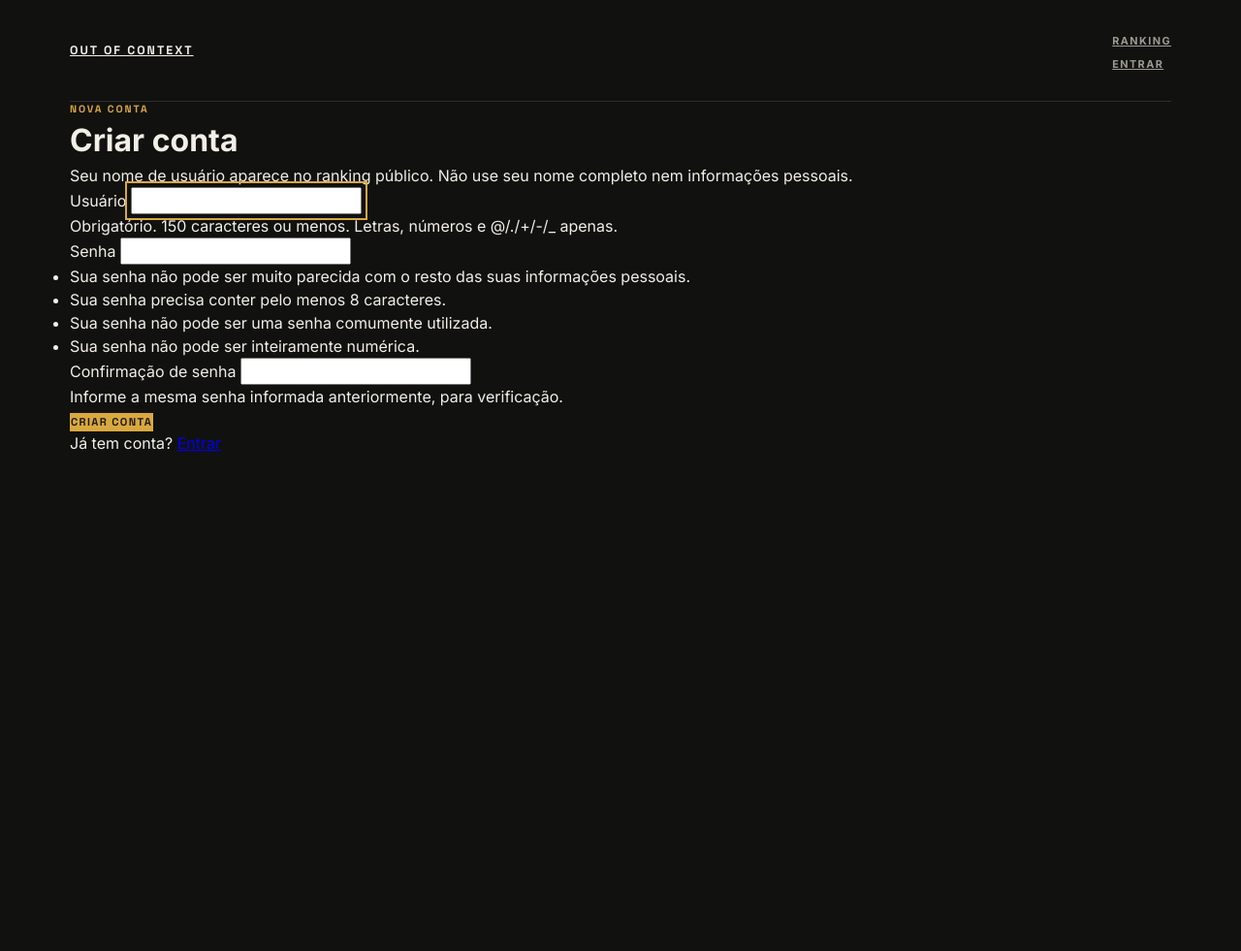
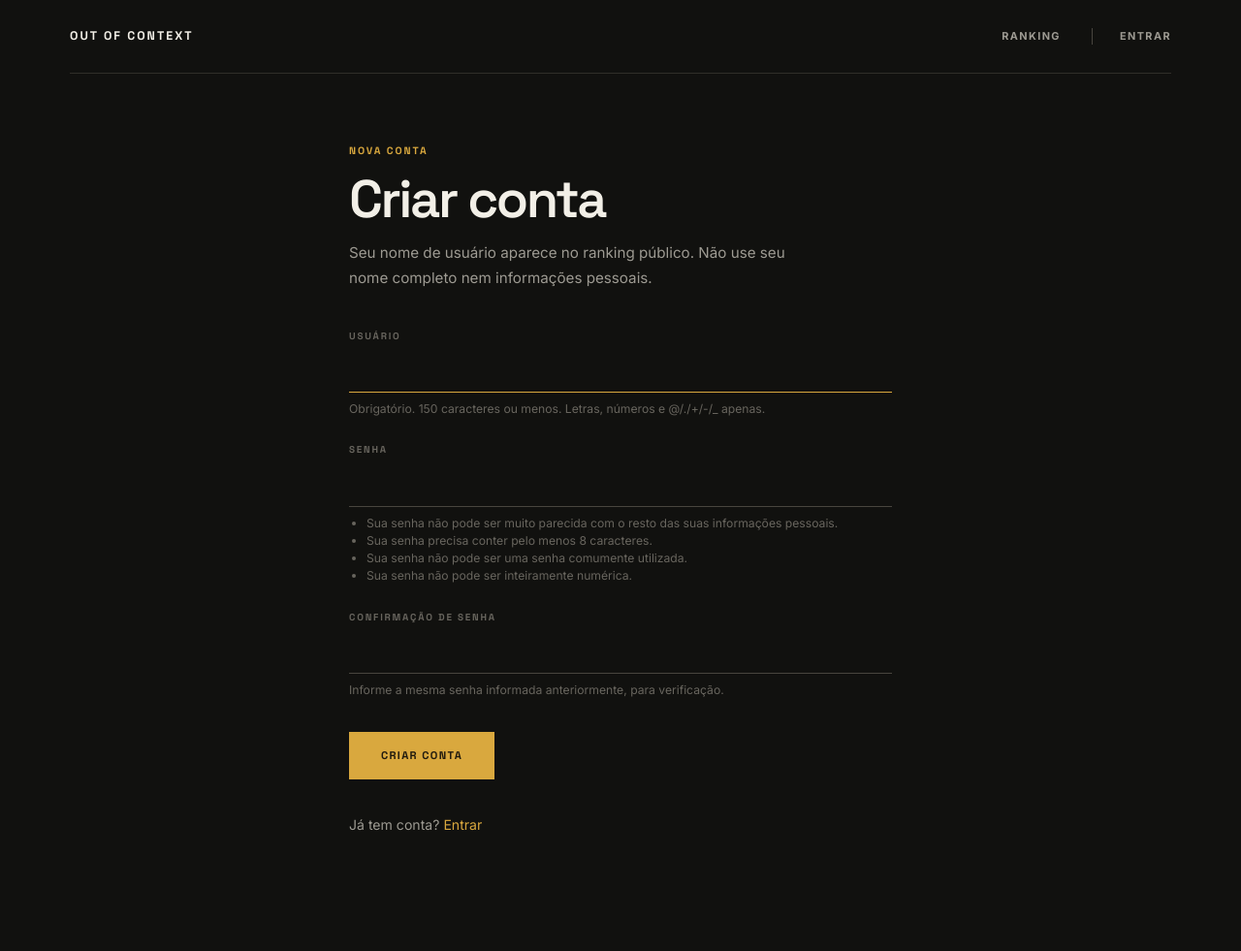
Before and after one commit to anavcamara/out-of-context-django, a Django app: page /contas/cadastro/ in a window 1280 px wide. Shown: the whole page at 97% size. Before the commit the page ends 465 px from the top, so only its background shows below. Run offline with Django 5.2, Linux system fonts and the light colour scheme.

Commit message:
Cabeçalho: navegação separada da conta

```diff
--- a/jogo/static/jogo/style.css
+++ b/jogo/static/jogo/style.css
@@ -1360,3 +1360,370 @@ input:focus-visible {
   font-size: 14px;
   opacity: 0.8;
 }
+
+
+
+/* =================================
+   PÁGINAS (conta, perfil, ranking)
+================================= */
+
+a.brand,
+a.header-action {
+  display: inline-block;
+  text-decoration: none;
+}
+
+.site-header nav {
+  display: flex;
+  align-items: center;
+  gap: 28px;
+}
+
+.site-header nav form {
+  display: flex;
+}
+
+.page {
+  width: min(100%, 560px);
+  margin: 0 auto;
+  padding: 72px 0 120px;
+}
+
+.page--wide {
+  width: min(100%, var(--content-width));
+}
+
+.page h1 {
+  margin-top: 14px;
+
+  font-family: var(--font-display);
+  font-size: clamp(2.2rem, 5vw, 3.4rem);
+  font-weight: 600;
+  line-height: 1;
+  letter-spacing: -0.045em;
+  overflow-wrap: anywhere;
+}
+
+.page-copy {
+  max-width: 460px;
+  margin-top: 16px;
+  color: var(--text-muted);
+  font-size: 0.95rem;
+  line-height: 1.7;
+}
+
+.page section {
+  margin-top: 56px;
+}
+
+.page h2 {
+  color: var(--text-dim);
+
+  font-family: var(--font-display);
+  font-size: 0.62rem;
+  font-weight: 700;
+  letter-spacing: 0.18em;
+}
+
+.page a {
+  color: var(--accent);
+  text-decoration: none;
+}
+
+.page a:hover {
+  color: var(--accent-hover);
+  text-decoration: underline;
+}
+
+.muted {
+  color: var(--text-muted);
+  font-size: 0.78rem;
+}
+
+.empty {
+  margin-top: 18px;
+  color: var(--text-muted);
+  font-size: 0.9rem;
+}
+
+.page-alt {
+  margin-top: 36px;
+  color: var(--text-muted);
+  font-size: 0.88rem;
+}
+
+
+/* ---------- formulários de conta ---------- */
+
+.auth-form {
+  display: grid;
+  gap: 26px;
+  margin-top: 40px;
+}
+
+.field label {
+  display: block;
+
+  color: var(--text-dim);
+
+  font-family: var(--font-display);
+  font-size: 0.62rem;
+  font-weight: 700;
+  letter-spacing: 0.18em;
+  text-transform: uppercase;
+}
+
+.field input {
+  width: 100%;
+  padding: 12px 4px 14px;
+
+  border: 0;
+  border-bottom: 1px solid var(--border-strong);
+  border-radius: 0;
+  outline: none;
+
+  background: transparent;
+  color: var(--text);
+  caret-color: var(--accent);
+
+  font-size: 0.98rem;
+  transition: border-color 180ms ease;
+}
+
+.field input:focus {
+  border-color: var(--accent);
+}
+
+.help {
+  margin-top: 8px;
+  color: var(--text-dim);
+  font-size: 0.76rem;
+  line-height: 1.5;
+}
+
+.help ul {
+  padding-left: 18px;
+}
+
+.field-error,
+.form-errors {
+  margin-top: 8px;
+  color: var(--error);
+  font-size: 0.8rem;
+}
+
+.form-errors ul {
+  list-style: none;
+}
+
+.auth-form .primary-button {
+  justify-self: start;
+  min-width: 150px;
+  margin-top: 8px;
+  padding: 15px 20px;
+}
+
+
+/* ---------- perfil ---------- */
+
+.stat-grid {
+  display: grid;
+  grid-template-columns: repeat(4, minmax(0, 1fr));
+
+  margin-top: 40px;
+
+  border-top: 1px solid var(--border);
+  border-bottom: 1px solid var(--border);
+}
+
+.stat {
+  padding: 22px 0;
+}
+
+.stat + .stat {
+  padding-left: 24px;
+  border-left: 1px solid var(--border);
+}
+
+.stat span {
+  display: block;
+  margin-bottom: 8px;
+
+  color: var(--text-dim);
+
+  font-family: var(--font-display);
+  font-size: 0.57rem;
+  font-weight: 700;
+  letter-spacing: 0.16em;
+}
+
+.stat strong {
+  display: block;
+
+  font-family: var(--font-display);
+  font-size: 2rem;
+  font-weight: 600;
+  letter-spacing: -0.03em;
+  line-height: 1.1;
+}
+
+.stat small {
+  display: block;
+  margin-top: 4px;
+  color: var(--text-muted);
+  font-size: 0.74rem;
+}
+
+.row-list {
+  margin-top: 18px;
+  border-top: 1px solid var(--border);
+  list-style: none;
+}
+
+.row-list li {
+  display: flex;
+  align-items: baseline;
+  justify-content: space-between;
+  gap: 16px;
+
+  padding: 14px 0;
+
+  border-bottom: 1px solid var(--border);
+  font-size: 0.9rem;
+}
+
+.row-list .ok {
+  color: var(--success);
+}
+
+.row-list .fail {
+  color: var(--error);
+}
+
+.row-list .ok .muted,
+.row-list .fail .muted {
+  color: var(--text-dim);
+}
+
+
+/* ---------- ranking ---------- */
+
+.rank-list {
+  margin-top: 18px;
+  border-top: 1px solid var(--border);
+  list-style: none;
+  counter-reset: posicao;
+}
+
+.rank-list li {
+  counter-increment: posicao;
+
+  display: grid;
+  grid-template-columns: 36px minmax(0, 1fr) auto;
+  align-items: baseline;
+  gap: 12px;
+
+  padding: 16px 0;
+
+  border-bottom: 1px solid var(--border);
+}
+
+.rank-list li::before {
+  content: counter(posicao, decimal-leading-zero);
+
+  color: var(--text-dim);
+
+  font-family: var(--font-display);
+  font-size: 0.7rem;
+  font-weight: 700;
+  letter-spacing: 0.12em;
+}
+
+.rank-list li:first-child::before {
+  color: var(--accent);
+}
+
+.rank-list strong {
+  font-weight: 600;
+  overflow-wrap: anywhere;
+}
+
+.rank-list .valor {
+  color: var(--accent);
+
+  font-family: var(--font-display);
+  font-size: 0.7rem;
+  font-weight: 700;
+  letter-spacing: 0.08em;
+  text-align: right;
+}
+
+
+@media (max-width: 720px) {
+  .page {
+    padding-top: 48px;
+  }
+
+  .stat-grid {
+    grid-template-columns: repeat(2, minmax(0, 1fr));
+  }
+
+  .stat:nth-child(3) {
+    padding-left: 0;
+    border-left: 0;
+  }
+
+  .stat:nth-child(n + 3) {
+    border-top: 1px solid var(--border);
+  }
+}
+
+@media (max-width: 540px) {
+  .site-header nav {
+    gap: 16px;
+  }
+
+  .rank-list li {
+    grid-template-columns: 30px minmax(0, 1fr);
+  }
+
+  .rank-list .valor {
+    grid-column: 2;
+    text-align: left;
+  }
+}
+
+@media (max-width: 540px) {
+  .site-header {
+    flex-wrap: wrap;
+    gap: 14px;
+  }
+
+  .site-header nav {
+    flex-wrap: wrap;
+    gap: 8px 16px;
+  }
+}
+
+.account-nav {
+  display: flex;
+  align-items: center;
+  gap: 20px;
+
+  margin-left: 4px;
+  padding-left: 28px;
+
+  border-left: 1px solid var(--border-strong);
+}
+
+.header-user {
+  color: var(--text);
+}
+
+@media (max-width: 540px) {
+  .account-nav {
+    margin-left: 0;
+    padding-left: 0;
+    border-left: 0;
+  }
+}
```
Also changed, not shown: jogo/templates/jogo/index.html (+21 -15 lines).
